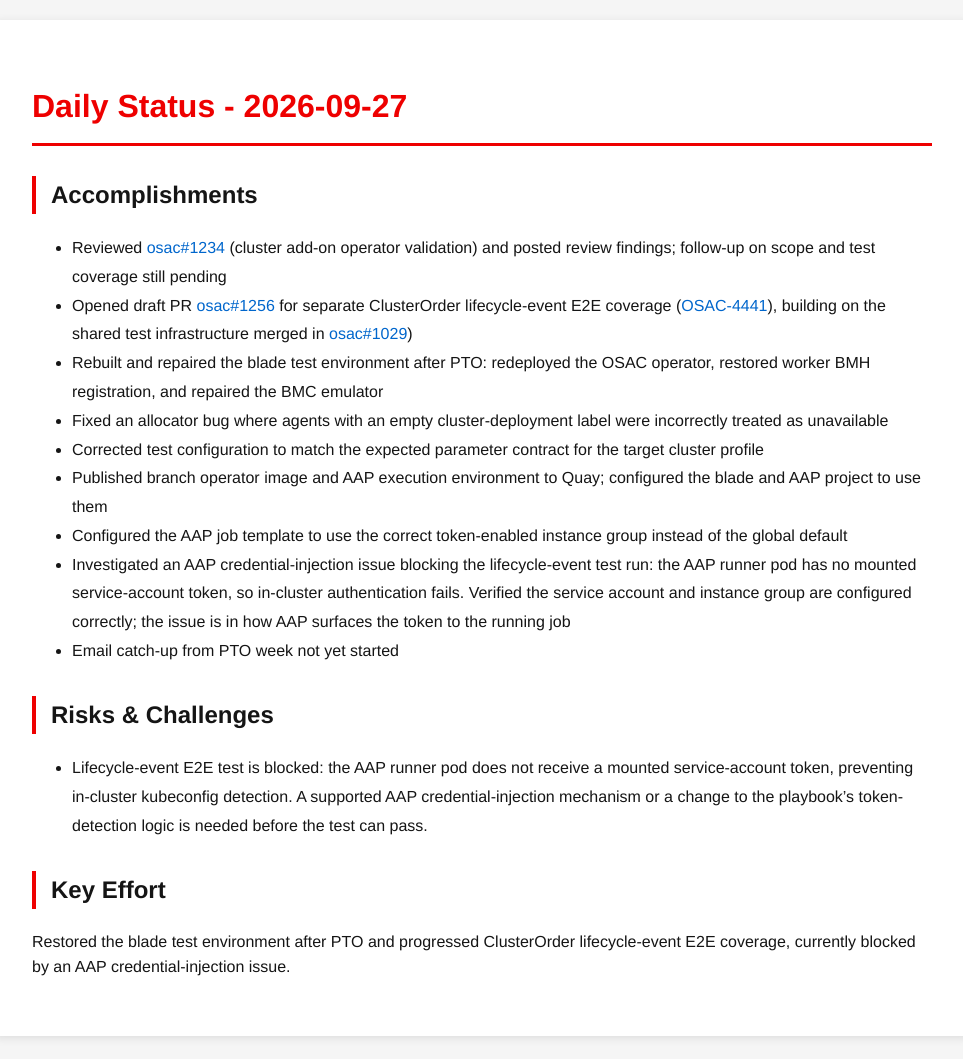
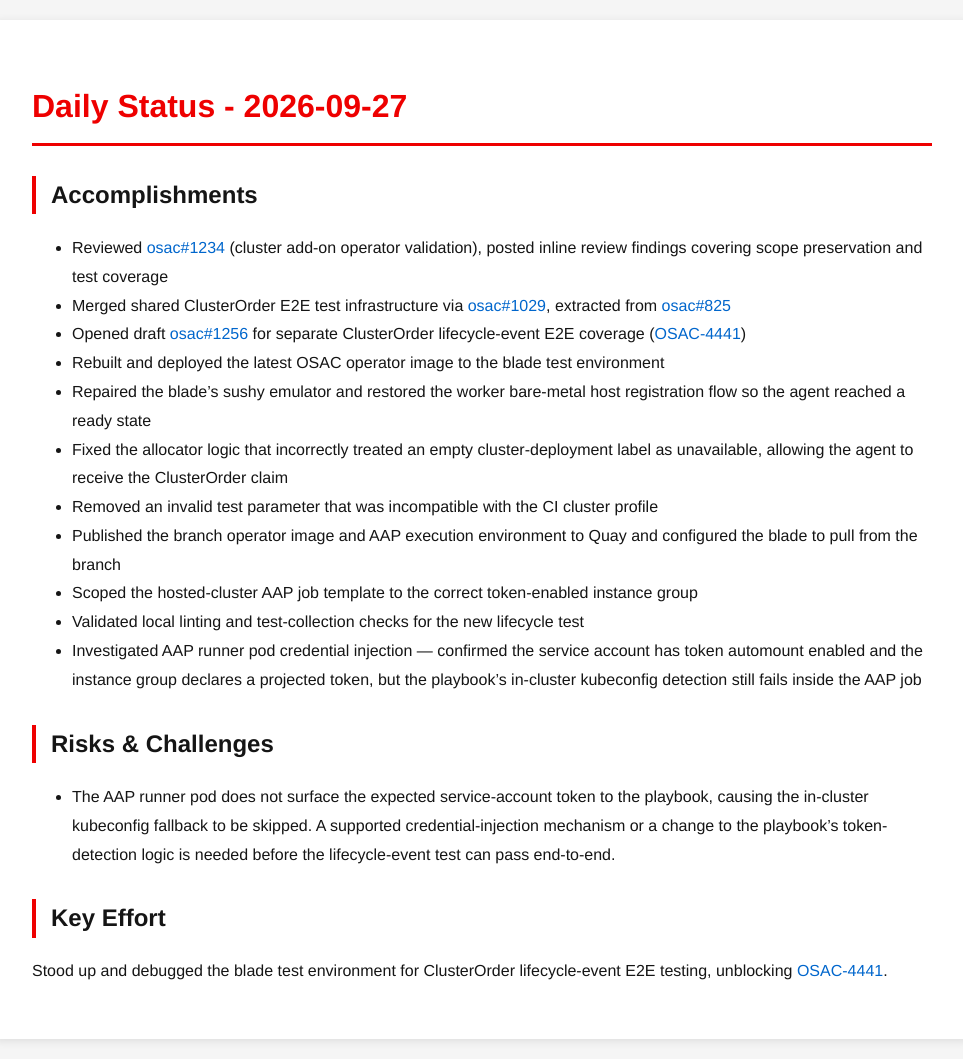
Before and after one commit to tzvatot/daily-status, a Jekyll site: the page built from 2026-09-27.md, in a window 1280 px wide. Shown: the whole page, without its empty margins (158-1121 px from the left). Built offline with Jekyll 4.4.1, drawn with Linux system fonts in a browser that asks for light colours.

Commit message:
Daily status update - 2026-09-27

```diff
--- a/2026-09-27.md
+++ b/2026-09-27.md
@@ -7,18 +7,20 @@ date: 2026-09-27
 # Daily Status - 2026-09-27
 
 ## Accomplishments
-- Reviewed [osac#1234](https://github.com/osac-project/osac/pull/1234) (cluster add-on operator validation) and posted review findings; follow-up on scope and test coverage still pending
-- Opened draft PR [osac#1256](https://github.com/osac-project/osac/pull/1256) for separate ClusterOrder lifecycle-event E2E coverage ([OSAC-4441](https://redhat.atlassian.net/browse/OSAC-4441)), building on the shared test infrastructure merged in [osac#1029](https://github.com/osac-project/osac/pull/1029))
-- Rebuilt and repaired the blade test environment after PTO: redeployed the OSAC operator, restored worker BMH registration, and repaired the BMC emulator
-- Fixed an allocator bug where agents with an empty cluster-deployment label were incorrectly treated as unavailable
-- Corrected test configuration to match the expected parameter contract for the target cluster profile
-- Published branch operator image and AAP execution environment to Quay; configured the blade and AAP project to use them
-- Configured the AAP job template to use the correct token-enabled instance group instead of the global default
-- Investigated an AAP credential-injection issue blocking the lifecycle-event test run: the AAP runner pod has no mounted service-account token, so in-cluster authentication fails. Verified the service account and instance group are configured correctly; the issue is in how AAP surfaces the token to the running job
-- Email catch-up from PTO week not yet started
+- Reviewed [osac#1234](https://github.com/osac-project/osac/pull/1234) (cluster add-on operator validation), posted inline review findings covering scope preservation and test coverage
+- Merged shared ClusterOrder E2E test infrastructure via [osac#1029](https://github.com/osac-project/osac/pull/1029), extracted from [osac#825](https://github.com/osac-project/osac/pull/825)
+- Opened draft [osac#1256](https://github.com/osac-project/osac/pull/1256) for separate ClusterOrder lifecycle-event E2E coverage ([OSAC-4441](https://redhat.atlassian.net/browse/OSAC-4441))
+- Rebuilt and deployed the latest OSAC operator image to the blade test environment
+- Repaired the blade's sushy emulator and restored the worker bare-metal host registration flow so the agent reached a ready state
+- Fixed the allocator logic that incorrectly treated an empty cluster-deployment label as unavailable, allowing the agent to receive the ClusterOrder claim
+- Removed an invalid test parameter that was incompatible with the CI cluster profile
+- Published the branch operator image and AAP execution environment to Quay and configured the blade to pull from the branch
+- Scoped the hosted-cluster AAP job template to the correct token-enabled instance group
+- Validated local linting and test-collection checks for the new lifecycle test
+- Investigated AAP runner pod credential injection — confirmed the service account has token automount enabled and the instance group declares a projected token, but the playbook's in-cluster kubeconfig detection still fails inside the AAP job
 
 ## Risks & Challenges
-- Lifecycle-event E2E test is blocked: the AAP runner pod does not receive a mounted service-account token, preventing in-cluster kubeconfig detection. A supported AAP credential-injection mechanism or a change to the playbook's token-detection logic is needed before the test can pass.
+- The AAP runner pod does not surface the expected service-account token to the playbook, causing the in-cluster kubeconfig fallback to be skipped. A supported credential-injection mechanism or a change to the playbook's token-detection logic is needed before the lifecycle-event test can pass end-to-end.
 
 ## Key Effort
-Restored the blade test environment after PTO and progressed ClusterOrder lifecycle-event E2E coverage, currently blocked by an AAP credential-injection issue.
+Stood up and debugged the blade test environment for ClusterOrder lifecycle-event E2E testing, unblocking [OSAC-4441](https://redhat.atlassian.net/browse/OSAC-4441).
```
